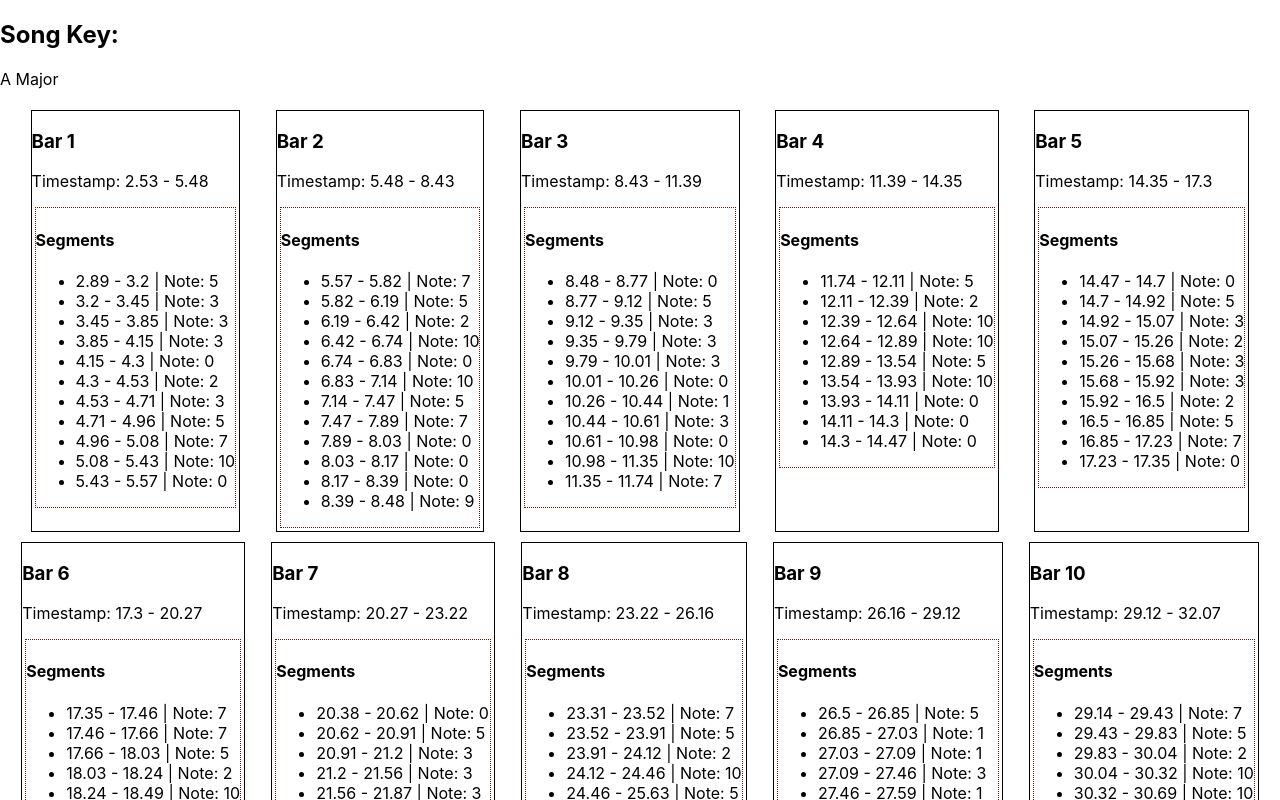
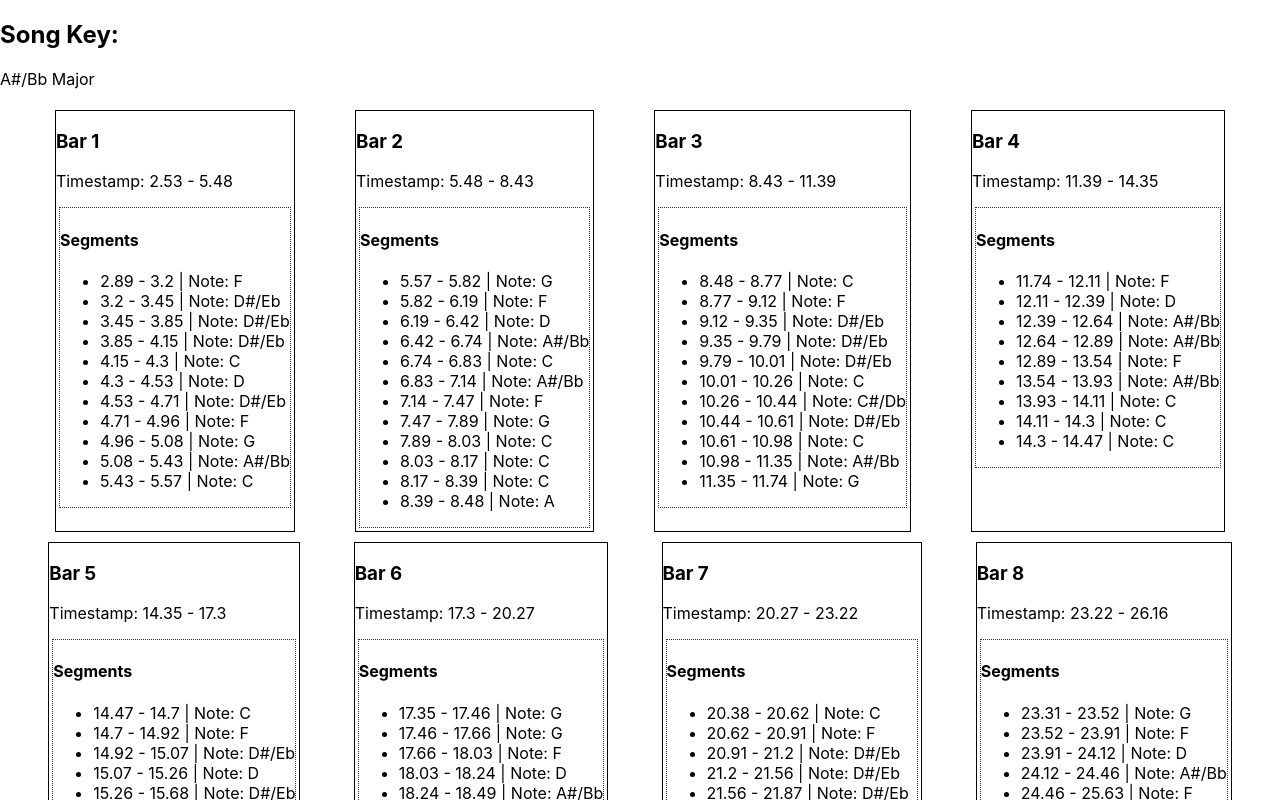
Before and after one commit to jwwharrell/song-charter, a React (Create React App) app in the folder song-charter/: page / in a window 1280 px wide. Shown: the top 800 px of the page. Built offline with nearby package versions, Linux system fonts and the light colour scheme; the HTML template or start-up script is replaced by a standard one.

Commit message:
Now rendering dominant note in each segment

```diff
--- a/song-charter/src/components/Charter.js
+++ b/song-charter/src/components/Charter.js
@@ -22,23 +22,22 @@ export default class Charter extends Component {
 
     keyConverter = (keyNum) => {
         const keyMap = {
-            'C': 1,
-            'C#/Db': 2,
-            'D': 3,
-            'D#/Eb': 4,
-            'E': 5,
-            'F': 6,
-            'F#/Gb': 7,
-            'G': 8,
-            'G#/Ab': 9,
-            'A': 10,
-            'A#/Bb': 11,
-            'B': 12,
+            'C': 0,
+            'C#/Db': 1,
+            'D': 2,
+            'D#/Eb': 3,
+            'E': 4,
+            'F': 5,
+            'F#/Gb': 6,
+            'G': 7,
+            'G#/Ab': 8,
+            'A': 9,
+            'A#/Bb': 10,
+            'B': 11,
         }
         let newKey = this.getKey(keyMap, keyNum)
         return newKey
     }
-
     getKey = (object, value) => {
         return Object.keys(object).find(key => object[key] === value)
     }
@@ -73,9 +72,11 @@ export default class Charter extends Component {
                     <div className='segments'>
                         <h4>Segments</h4>
                         <ul>
-                            {bars[i].segments.map((segment) => {
+                            {bars[i].segments.map((segment, ind) => {
+                                let note = this.getKey(segment.pitches, 1)
+                                let noteLetter = this.keyConverter(Number(note))
                                 return (
-                                    <li>{this.roundDecimal(segment.start)} - {this.roundDecimal(segment.start + segment.duration)} | Note: {this.getKey(segment.pitches, 1)}</li>
+                                    <li key={`bar-${i+1}-segment-${ind+1}`}>{this.roundDecimal(segment.start)} - {this.roundDecimal(segment.start + segment.duration)} | Note: {noteLetter}</li>
                                 )
                             })}
                         </ul>
@@ -83,7 +84,6 @@ export default class Charter extends Component {
                 </div>
             )
         }
-        console.log(renderedBars)
 
         return (
             <div>
```
